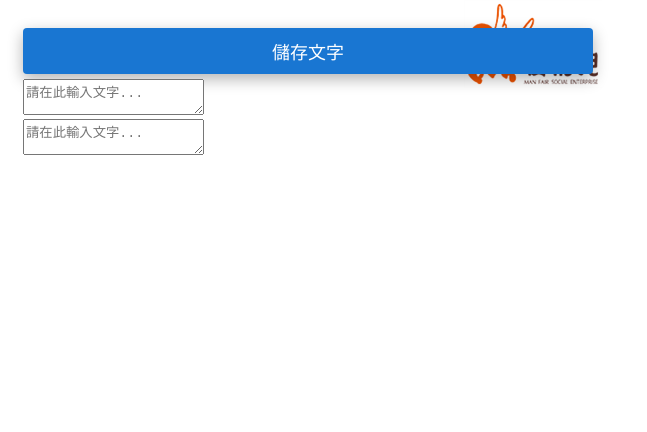
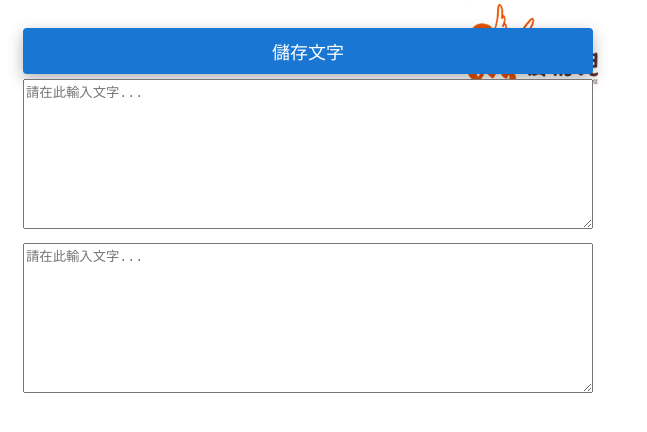
Before and after one commit to ChenRoss/DonateAndRecycle.github.io, a plain HTML site: page index.html in a window 1280 px wide. Shown: the whole page, without its empty margins (0-647 px from the left). Drawn offline with Linux system fonts and the light colour scheme.

Commit message:
Initial commit

```diff
--- a/index.html
+++ b/index.html
@@ -225,6 +225,12 @@
     .non_thing {
       height: 30px;
     }
+    textarea {
+        width: 100%;
+        height: 150px;
+        margin-bottom: 10px;
+    }
+
   </style>
 </head>
 <body>
```
